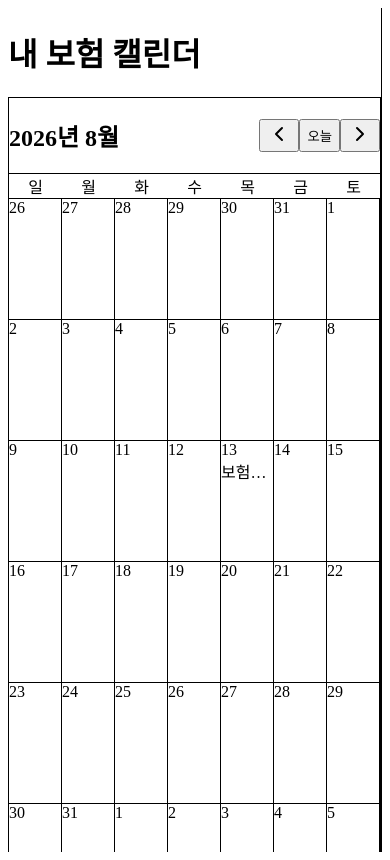
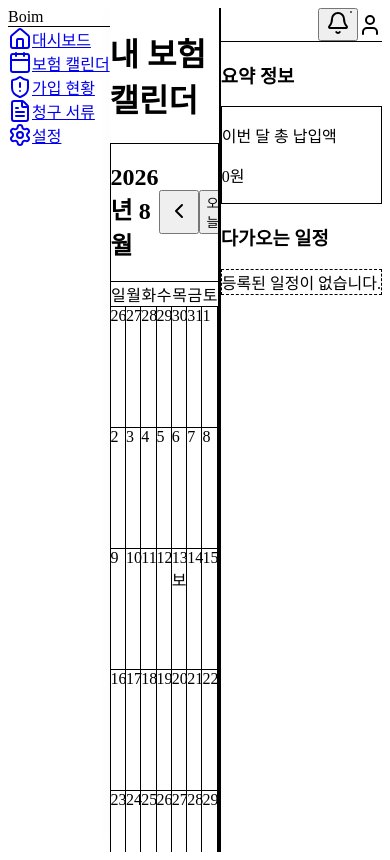
Before and after one commit to park-intae/Boim, a React (Vite) app in the folder apps/web/: page / in a window 390 px wide. Built offline with nearby package versions, Linux system fonts and the light colour scheme; no server answers.

Commit message:
fix(web): 화면 크기에 따라 사이드바가 숨겨지는 문제 해결 (shrink-0 적용 및 반응형 hidden 제거)

```diff
--- a/apps/web/src/components/layout/RightSidebar.tsx
+++ b/apps/web/src/components/layout/RightSidebar.tsx
@@ -2,7 +2,7 @@ import { Bell, User } from 'lucide-react';
 
 export function RightSidebar() {
   return (
-    <aside className="w-80 bg-gray-50 h-screen flex flex-col hidden lg:flex border-l border-gray-200 shrink-0">
+    <aside className="w-80 bg-gray-50 h-screen flex flex-col border-l border-gray-200 shrink-0">
       <header className="h-20 flex items-center justify-end px-6 border-b border-gray-200 bg-white">
         <div className="flex items-center gap-4">
           <button className="p-2 text-gray-400 hover:text-gray-600 transition-colors relative">
--- a/apps/web/src/components/layout/Sidebar.tsx
+++ b/apps/web/src/components/layout/Sidebar.tsx
@@ -11,7 +11,7 @@ export function Sidebar() {
   ];
 
   return (
-    <aside className="w-64 bg-brand-dark text-white h-screen flex flex-col hidden md:flex">
+    <aside className="w-64 bg-brand-dark text-white h-screen flex flex-col shrink-0">
       <div className="p-6 text-2xl font-bold border-b border-gray-800 flex items-center gap-2">
         <div className="w-8 h-8 bg-brand-primary rounded-lg"></div>
         Boim
```
